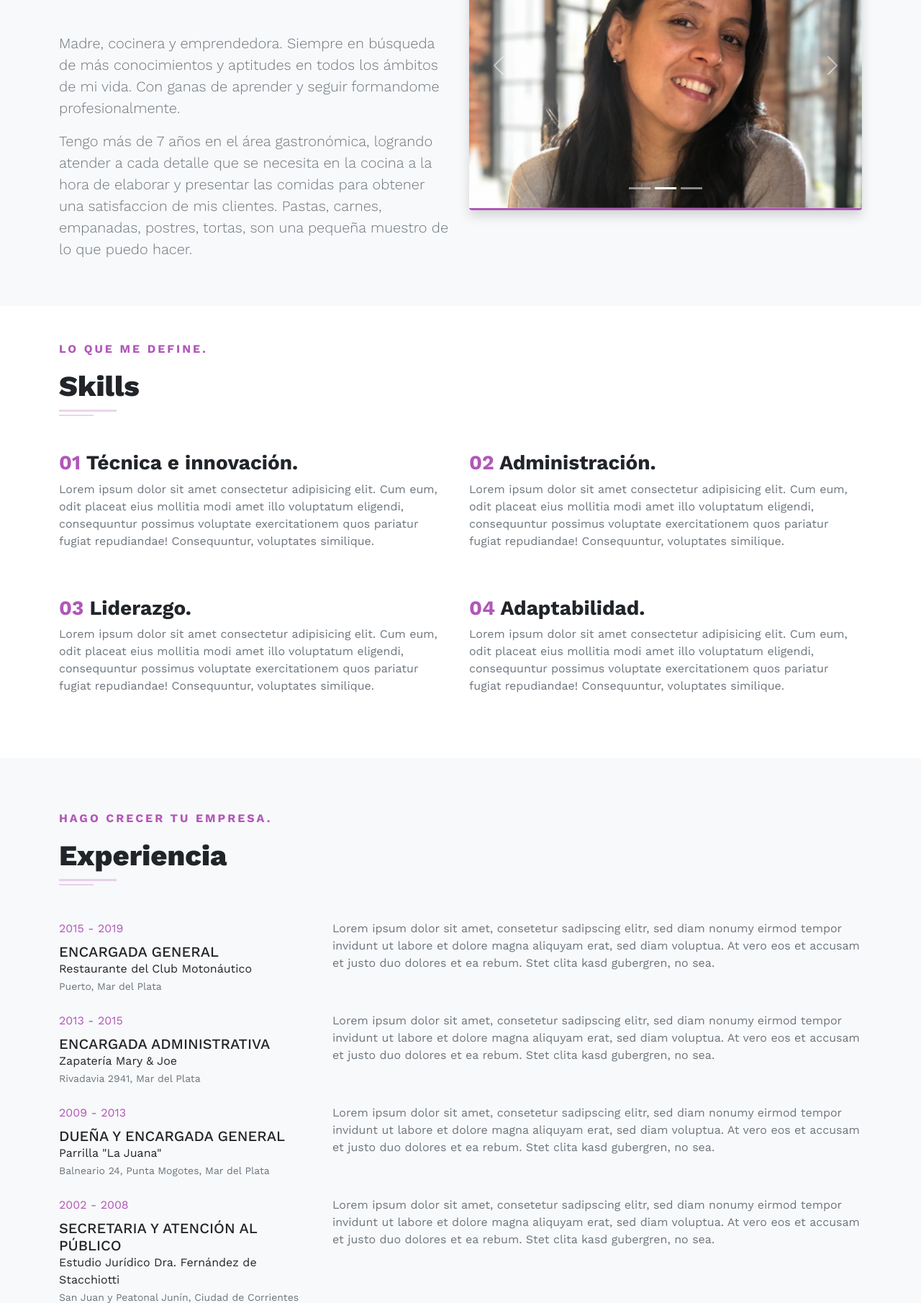
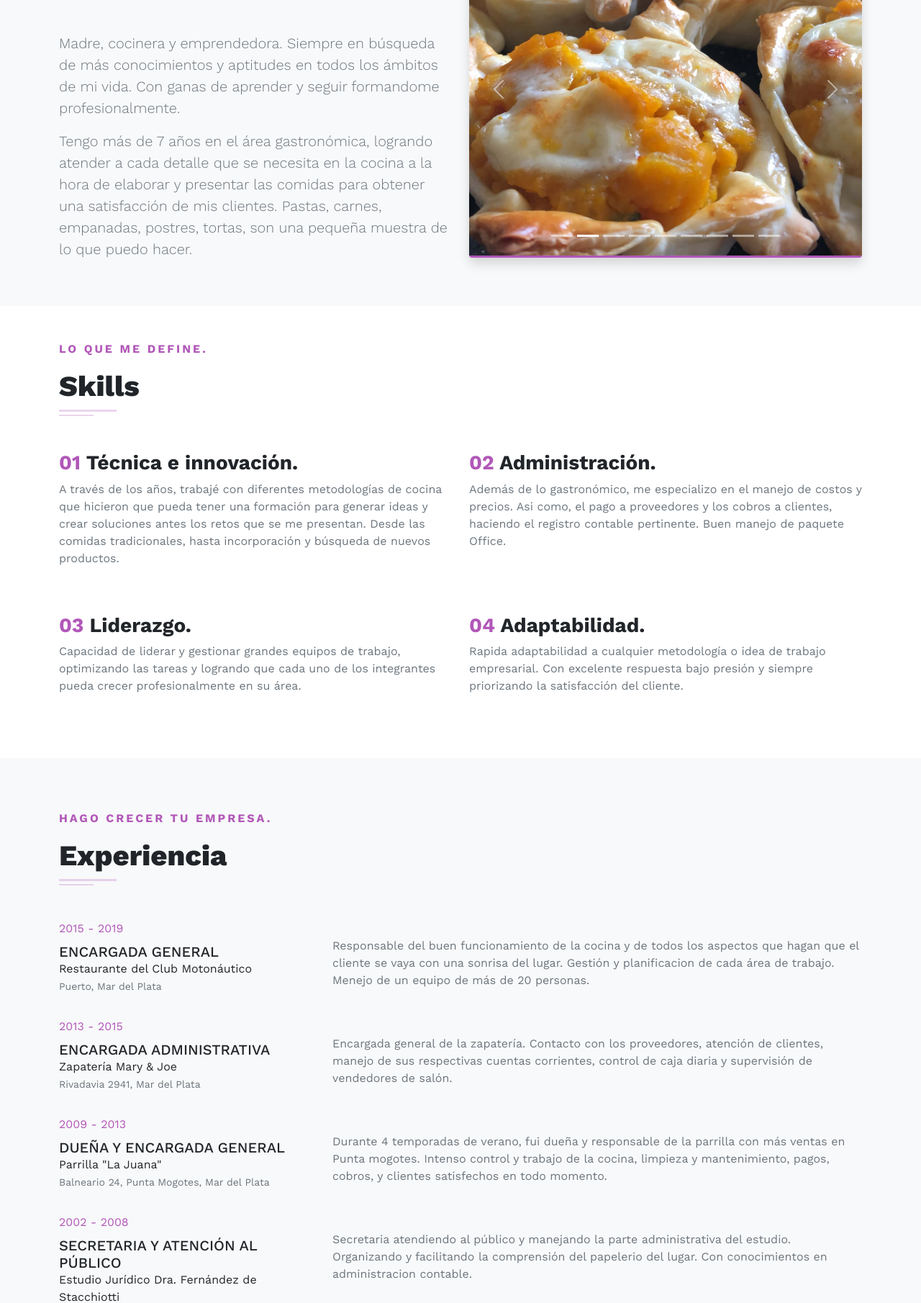
Before and after one commit to datatomy/tere, a plain HTML site: page index.html in a window 1280 px wide. Shown: the part 990-2800 px from the top of the page at 72% size. Drawn offline with nearby package versions, Linux system fonts and the light colour scheme.

Commit message:
version2.0

```diff
--- a/index.html
+++ b/index.html
@@ -79,7 +79,7 @@
           <hr class="hr1 p-0 m-0 mb-1">
           <hr class="hr2 p-0 m-0 mb-5">
           <p class="lead text-muted">Madre, cocinera y emprendedora. Siempre en búsqueda de más conocimientos y aptitudes en todos los ámbitos de mi vida. Con ganas de aprender y seguir formandome profesionalmente.</p>
-          <p class="lead text-muted">Tengo más de 7 años en el área gastronómica, logrando atender a cada detalle que se necesita en la cocina a la hora de elaborar y presentar las comidas para obtener una satisfaccion de mis clientes. Pastas, carnes, empanadas, postres, tortas, son una pequeña muestro de lo que puedo hacer.</p>
+          <p class="lead text-muted">Tengo más de 7 años en el área gastronómica, logrando atender a cada detalle que se necesita en la cocina a la hora de elaborar y presentar las comidas para obtener una satisfacción de mis clientes. Pastas, carnes, empanadas, postres, tortas, son una pequeña muestra de lo que puedo hacer.</p>
         </div>
         <div class="col-lg-6 mt-2 mt-lg-0">
           <div id="carouselExampleIndicators" class="carousel slide shadow rounded-bottom" data-bs-ride="carousel">
@@ -87,16 +87,40 @@
               <button type="button" data-bs-target="#carouselExampleIndicators" data-bs-slide-to="0" class="active" aria-current="true" aria-label="Slide 1"></button>
               <button type="button" data-bs-target="#carouselExampleIndicators" data-bs-slide-to="1" aria-label="Slide 2"></button>
               <button type="button" data-bs-target="#carouselExampleIndicators" data-bs-slide-to="2" aria-label="Slide 3"></button>
+              <button type="button" data-bs-target="#carouselExampleIndicators" data-bs-slide-to="3" aria-label="Slide 4"></button>
+              <button type="button" data-bs-target="#carouselExampleIndicators" data-bs-slide-to="4" aria-label="Slide 5"></button>
+              <button type="button" data-bs-target="#carouselExampleIndicators" data-bs-slide-to="5" aria-label="Slide 6"></button>
+              <button type="button" data-bs-target="#carouselExampleIndicators" data-bs-slide-to="6" aria-label="Slide 7"></button>
+              <button type="button" data-bs-target="#carouselExampleIndicators" data-bs-slide-to="7" aria-label="Slide 8"></button>
+              <button type="button" data-bs-target="#carouselExampleIndicators" data-bs-slide-to="8" aria-label="Slide 9"></button>
             </div>
             <div class="carousel-inner">
               <div class="carousel-item active">
-                <img src="terefoto.jpg" class="d-block w-100" alt="Tere">
+                <img src="fotos/1.jpg" class="d-block w-100 fotosGaleria" alt="Tere">
               </div>
               <div class="carousel-item">
-                <img src="terefoto.jpg" class="d-block w-100" alt="Tere">
+                <img src="fotos/2.jpg" class="d-block w-100 fotosGaleria" alt="Tere">
               </div>
               <div class="carousel-item">
-                <img src="terefoto.jpg" class="d-block w-100" alt="Tere">
+                <img src="fotos/3.jpg" class="d-block w-100 fotosGaleria" alt="Tere">
+              </div>
+              <div class="carousel-item">
+                <img src="fotos/4.jpg" class="d-block w-100 fotosGaleria" alt="Tere">
+              </div>
+              <div class="carousel-item">
+                <img src="fotos/5.jpg" class="d-block w-100 fotosGaleria" alt="Tere">
+              </div>
+              <div class="carousel-item">
+                <img src="fotos/6.jpg" class="d-block w-100 fotosGaleria" alt="Tere">
+              </div>
+              <div class="carousel-item">
+                <img src="fotos/7.jpg" class="d-block w-100 fotosGaleria" alt="Tere">
+              </div>
+              <div class="carousel-item">
+                <img src="fotos/8.jpg" class="d-block w-100 fotosGaleria" alt="Tere">
+              </div>
+              <div class="carousel-item">
+                <img src="fotos/9.jpg" class="d-block w-100 fotosGaleria" alt="Tere">
               </div>
             </div>
             <button class="carousel-control-prev" type="button" data-bs-target="#carouselExampleIndicators" data-bs-slide="prev">
@@ -127,19 +151,19 @@
       <div class="row">
         <div class="col-12 col-md-6 mb-5">
           <h3 style="font-weight: 700;"><span style="color: var(--main-color);">01</span> Técnica e innovación.</h3>
-          <p class="text-muted text-small ps-0 ms-0">Lorem ipsum dolor sit amet consectetur adipisicing elit. Cum eum, odit placeat eius mollitia modi amet illo voluptatum eligendi, consequuntur possimus voluptate exercitationem quos pariatur fugiat repudiandae! Consequuntur, voluptates similique.</p>
+          <p class="text-muted text-small ps-0 ms-0">A través de los años, trabajé con diferentes metodologías de cocina que hicieron que pueda tener una formación para generar ideas y crear soluciones antes los retos que se me presentan. Desde las comidas tradicionales, hasta incorporación y búsqueda de nuevos productos.</p>
         </div>
         <div class="col-12 col-md-6 mb-5">
           <h3 style="font-weight: 700;"><span style="color: var(--main-color);">02</span> Administración.</h3>
-          <p class="text-muted text-small ps-0 ms-0">Lorem ipsum dolor sit amet consectetur adipisicing elit. Cum eum, odit placeat eius mollitia modi amet illo voluptatum eligendi, consequuntur possimus voluptate exercitationem quos pariatur fugiat repudiandae! Consequuntur, voluptates similique.</p>
+          <p class="text-muted text-small ps-0 ms-0">Además de lo gastronómico, me especializo en el manejo de costos y precios. Asi como, el pago a proveedores y los cobros a clientes, haciendo el registro contable pertinente. Buen manejo de paquete Office.</p>
         </div>
         <div class="col-12 col-md-6 mb-5">
           <h3 style="font-weight: 700;"><span style="color: var(--main-color);">03</span> Liderazgo.</h3>
-          <p class="text-muted text-small ps-0 ms-0">Lorem ipsum dolor sit amet consectetur adipisicing elit. Cum eum, odit placeat eius mollitia modi amet illo voluptatum eligendi, consequuntur possimus voluptate exercitationem quos pariatur fugiat repudiandae! Consequuntur, voluptates similique.</p>
+          <p class="text-muted text-small ps-0 ms-0">Capacidad de liderar y gestionar grandes equipos de trabajo, optimizando las tareas y logrando que cada uno de los integrantes pueda crecer profesionalmente en su área.</p>
         </div>
         <div class="col-12 col-md-6">
           <h3 style="font-weight: 700;"><span style="color: var(--main-color);">04</span> Adaptabilidad.</h3>
-          <p class="text-muted text-small ps-0 ms-0">Lorem ipsum dolor sit amet consectetur adipisicing elit. Cum eum, odit placeat eius mollitia modi amet illo voluptatum eligendi, consequuntur possimus voluptate exercitationem quos pariatur fugiat repudiandae! Consequuntur, voluptates similique.</p>
+          <p class="text-muted text-small ps-0 ms-0">Rapida adaptabilidad a cualquier metodología o idea de trabajo empresarial. Con excelente respuesta bajo presión y siempre priorizando la satisfacción del cliente.</p>
         </div>
       </div>
     </div>
@@ -168,7 +192,7 @@
               <p class="text-small mb-0">Restaurante del Club Motonáutico</p><span class="small text-muted">Puerto, Mar del Plata</span>
             </div>
             <div class="col-lg-8">
-              <p class="text-muted">Lorem ipsum dolor sit amet, consetetur sadipscing elitr, sed diam nonumy eirmod tempor invidunt ut labore et dolore magna aliquyam erat, sed diam voluptua. At vero eos et accusam et justo duo dolores et ea rebum. Stet clita kasd gubergren, no sea.</p>
+              <p class="text-muted mt-lg-4">Responsable del buen funcionamiento de la cocina y de todos los aspectos que hagan que el cliente se vaya con una sonrisa del lugar. Gestión y planificacion de cada área de trabajo. Menejo de un equipo de más de 20 personas.</p>
             </div>
           </div>
         </li>
@@ -182,7 +206,7 @@
               <p class="text-small mb-0">Zapatería Mary & Joe</p><span class="small text-muted">Rivadavia 2941, Mar del Plata</span>
             </div>
             <div class="col-lg-8">
-              <p class="text-muted">Lorem ipsum dolor sit amet, consetetur sadipscing elitr, sed diam nonumy eirmod tempor invidunt ut labore et dolore magna aliquyam erat, sed diam voluptua. At vero eos et accusam et justo duo dolores et ea rebum. Stet clita kasd gubergren, no sea.</p>
+              <p class="text-muted mt-lg-4">Encargada general de la zapatería. Contacto con los proveedores, atención de clientes, manejo de sus respectivas cuentas corrientes, control de caja diaria y supervisión de vendedores de salón.</p>
             </div>
           </div>
         </li>
@@ -196,7 +220,7 @@
               <p class="text-small mb-0">Parrilla "La Juana"</p><span class="small text-muted">Balneario 24, Punta Mogotes, Mar del Plata</span>
             </div>
             <div class="col-lg-8">
-              <p class="text-muted">Lorem ipsum dolor sit amet, consetetur sadipscing elitr, sed diam nonumy eirmod tempor invidunt ut labore et dolore magna aliquyam erat, sed diam voluptua. At vero eos et accusam et justo duo dolores et ea rebum. Stet clita kasd gubergren, no sea.</p>
+              <p class="text-muted mt-lg-4">Durante 4 temporadas de verano, fui dueña y responsable de la parrilla con más ventas en Punta mogotes. Intenso control y trabajo de la cocina, limpieza y mantenimiento, pagos, cobros, y clientes satisfechos en todo momento.</p>
             </div>
           </div>
         </li>
@@ -210,7 +234,7 @@
               <p class="text-small mb-0">Estudio Jurídico Dra. Fernández de Stacchiotti</p><span class="small text-muted">San Juan y Peatonal Junín, Ciudad de Corrientes</span>
             </div>
             <div class="col-lg-8">
-              <p class="text-muted">Lorem ipsum dolor sit amet, consetetur sadipscing elitr, sed diam nonumy eirmod tempor invidunt ut labore et dolore magna aliquyam erat, sed diam voluptua. At vero eos et accusam et justo duo dolores et ea rebum. Stet clita kasd gubergren, no sea.</p>
+              <p class="text-muted mt-lg-4">Secretaria atendiendo al público y manejando la parte administrativa del estudio. Organizando y facilitando la comprensión del papelerio del lugar. Con conocimientos en administracion contable.</p>
             </div>
           </div>
         </li>
@@ -241,8 +265,8 @@
                 <h2 class="h5 mb-0 text-uppercase">Productor de Seguros</h2>
                 <p class="text-small mb-0">Asoc. Marplatense de Productores Asesores de Seguros</p><span class="small text-muted">Mar del Plata</span>
               </div>
-              <div class="col-lg-8">
-                <p class="text-muted">Lorem ipsum dolor sit amet, consetetur sadipscing elitr, sed diam nonumy eirmod tempor invidunt ut labore et dolore magna aliquyam erat, sed diam voluptua. At vero eos et accusam et justo duo dolores et ea rebum. Stet clita kasd gubergren, no sea.</p>
+              <div class="col-lg-8 mt-lg-4">
+                <p class="text-muted">Ser el nexo entre las personas aseguradas y las compañías aseguradoras. Desde un pequeño siniestro o renovar pólizas, hasta ofrecer los seguros adecuados para sus clientes y conocer cuáles son sus necesidades.</p>
               </div>
             </div>
           </li>
@@ -255,8 +279,8 @@
                 <h2 class="h5 mb-0 text-uppercase">Abogacía</h2>
                 <p class="text-small mb-0">Facultad de Derecho - UNMDP</p><span class="small text-muted">Mar del Plata</span>
               </div>
-              <div class="col-lg-8">
-                <p class="text-muted">Lorem ipsum dolor sit amet, consetetur sadipscing elitr, sed diam nonumy eirmod tempor invidunt ut labore et dolore magna aliquyam erat, sed diam voluptua. At vero eos et accusam et justo duo dolores et ea rebum. Stet clita kasd gubergren, no sea.</p>
+              <div class="col-lg-8 mt-lg-4">
+                <p class="text-muted">Cuatro años de estudios en la Universidad Nacional de Mar del Plata. Adquirí conociemientos amplios de asesoramiento en asuntos que requieran opinión jurídica con sentido crítico. Intervención como asesora, mediadora o representante en todas las actividades de la administración pública y/o privada, donde sea necesario el conocimiento del Derecho.</p>
               </div>
             </div>
           </li>
@@ -269,8 +293,8 @@
                 <h2 class="h5 mb-0 text-uppercase">Perito Mercantil Con Orientación en Economía y en Gestión de las Organizaciones.</h2>
                 <p class="text-small mb-0">Esc. Comercial Gral. Manuel Belgrano</p><span class="small text-muted">Ciudad de Corrientes</span>
               </div>
-              <div class="col-lg-8">
-                <p class="text-muted">Lorem ipsum dolor sit amet, consetetur sadipscing elitr, sed diam nonumy eirmod tempor invidunt ut labore et dolore magna aliquyam erat, sed diam voluptua. At vero eos et accusam et justo duo dolores et ea rebum. Stet clita kasd gubergren, no sea.</p>
+              <div class="col-lg-8 mt-lg-4">
+                <p class="text-muted">Estudios secundarios realizados en la ciudad de Corrientes. Con especialización en todo lo relacionado con la economia, las finanzas y el manejo comercial de una empresa.</p>
               </div>
             </div>
           </li>
--- a/style.css
+++ b/style.css
@@ -44,6 +44,7 @@ nav {
 .custom-toggler.navbar-toggler {
     border-color: var(--main-color) !important;
 }
+
 
 .secciones::before {
     display: block;
@@ -115,6 +116,11 @@ font-size: 3rem;
 
 #carouselExampleIndicators {
     border-bottom: 3px solid var(--main-color);
+}
+
+.fotosGaleria {
+    max-height: 463px;
+    object-fit: cover;
 }
 
 @media (max-width: 318px) {
```
Also changed, not shown: fotos/1.jpg (added), fotos/2.JPG (added), fotos/3.jpg (added), fotos/4.jpg (added), fotos/5.jpg (added), fotos/6.jpg (added), fotos/7.jpg (added), fotos/8.jpg (added), fotos/9.jpg (added).
